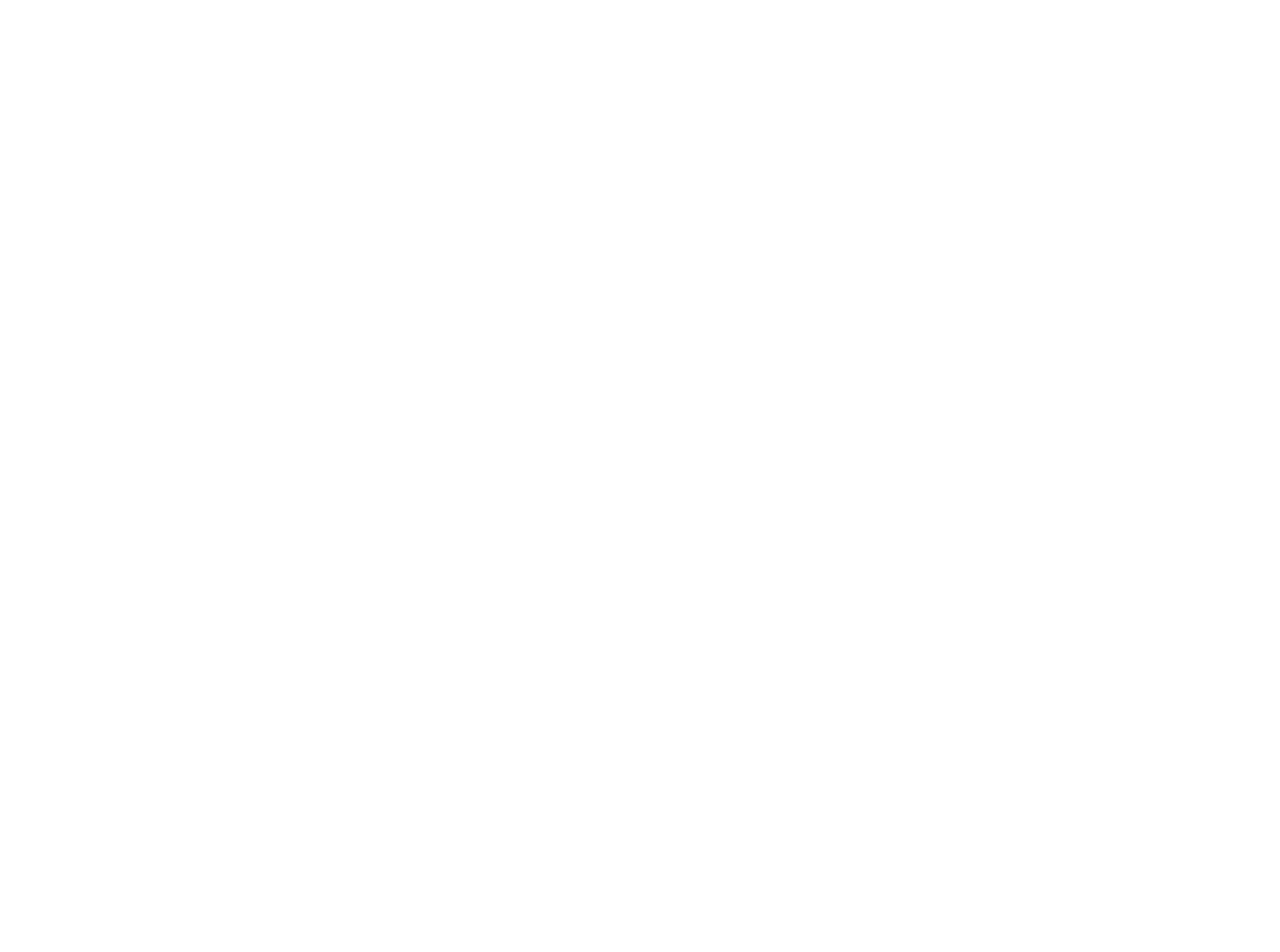
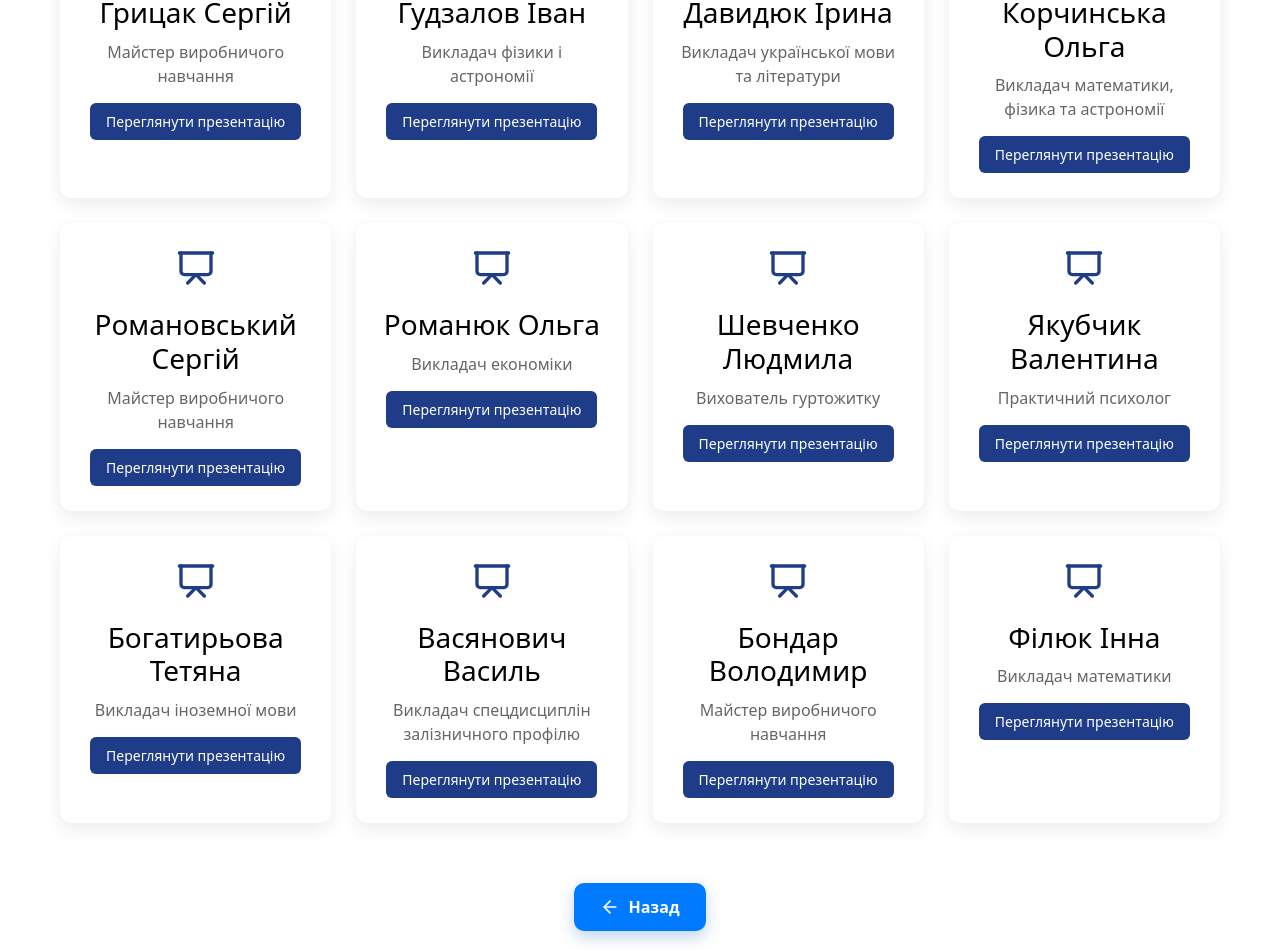
Before and after one commit to Ola1nfo/zpk_site, a React (Vite) app in the folder zpk_site/: page /atestasia/prezentatsii/prezentatsii in a window 1280 px wide. Before the commit this address had no page. Shown: the part 604-1556 px from the top of the page. Before the commit the page ends 800 px from the top, so only its background shows below. Built offline with nearby package versions, Linux system fonts and the light colour scheme.

Commit message:
added prezentation

```diff
--- a/zpk_site/src/App.tsx
+++ b/zpk_site/src/App.tsx
@@ -34,6 +34,8 @@
 import SuicidalBehavior from './pages/Psycholog/pages/SuicidalBehavior'
 import CareerCenter from './pages/CareerCenter/CareerCenter'
 import Video from './pages/Video/Video'
+import NMT from "./pages/Study/NMT/NMT"
+import Prezentatsii from "./pages/Metodyka/Atestasia/Prezentatsii/Prezentatsii"
 
 
 function App() {
@@ -53,6 +55,7 @@
         <Route path='/electro-tabel' element={<ElektroTabel />}/>
         <Route path="/rozklad/:groupId" element={<RozkladGroup />} />
         <Route path="/PISA" element={<PISA />} />
+        <Route path="/NMT" element={<NMT />} />
         <Route path="/klasnyy-kerivnyk" element={<KlasnyyKerivnyk />} />
         <Route path="/samovryaduvannya" element={<Samovryaduvannya />} />
         <Route path="/gyrtky" element={<Gyrtky />} />
@@ -62,6 +65,7 @@
         <Route path="/metodyka-porady" element={<MetodykaPorady />} />
         <Route path="/normatyvna-baza" element={<NormatyvnaBaza />} />
         <Route path="/atestasia" element={<Atestasia />} />
+        <Route path="/atestasia/prezentatsii/prezentatsii" element={<Prezentatsii />} />
         <Route path="/pablic-info" element={<PablicInfo />} />
         <Route path="/psycholog" element={<Psycholog />} />
         <Route path="/psycholog/bullying" element={<Bullying />} />
--- a/zpk_site/src/components/Header/Header.tsx
+++ b/zpk_site/src/components/Header/Header.tsx
@@ -73,6 +73,9 @@
                                     <li>
                                         <Link className="dropdown-item" to="/PISA">PISA</Link>
                                     </li>
+                                    <li>
+                                        <Link className="dropdown-item" to="/NMT">НМТ</Link>
+                                    </li>
                                 </ul>
                             </li>
                             <li className="nav-item dropdown">
--- a/zpk_site/src/pages/Home/Home.tsx
+++ b/zpk_site/src/pages/Home/Home.tsx
@@ -202,6 +202,9 @@
                                         </li>
                                         <li>
                                             <Link className="dropdown-item" to="/PISA">PISA</Link>
+                                        </li>
+                                        <li>
+                                            <Link className="dropdown-item" to="/NMT">НМТ</Link>
                                         </li>
                                     </ul>
                                 </li>
--- /dev/null
+++ b/zpk_site/src/pages/Metodyka/Atestasia/Prezentatsii/Prezentatsii.scss
@@ -0,0 +1,90 @@
+.presentations-main{
+  max-width: 1200px;
+  margin: auto;
+  padding: 40px 20px;
+}
+
+.page-title{
+  text-align: center;
+  margin-bottom: 40px;
+}
+
+.teachers-grid{
+  display: grid;
+  grid-template-columns: repeat(auto-fit, minmax(260px, 1fr));
+  gap: 25px;
+}
+
+.teacher-card{
+  background: white;
+  border-radius: 12px;
+  padding: 25px;
+  text-align: center;
+  text-decoration: none;
+  color: black;
+  box-shadow: 0 6px 18px rgba(0,0,0,0.08);
+  transition: transform 0.2s;
+}
+
+.teacher-card:hover{
+  transform: translateY(-5px);
+}
+
+.presentation-icon{
+  color: #1f3c88;
+  margin-bottom: 10px;
+}
+
+.teacher-card h3{
+  margin: 10px 0;
+}
+
+.teacher-card p{
+  color: #666;
+  margin-bottom: 15px;
+}
+
+.btn-view{
+  display: inline-block;
+  padding: 8px 16px;
+  background: #1f3c88;
+  color: white;
+  border-radius: 6px;
+  font-size: 14px;
+}
+
+.back-link {
+  margin-top: 60px;
+  display: flex;
+  justify-content: center;
+}
+
+.btn-back {
+  display: inline-flex;
+  align-items: center;
+  gap: 8px;
+
+  padding: 12px 26px;
+  font-size: 16px;
+  font-weight: 600;
+
+  color: white;
+  text-decoration: none;
+
+  background: #007bff;
+  border-radius: 10px;
+
+  box-shadow: 0 6px 16px rgba(0, 86, 179, 0.25);
+
+  transition: all 0.25s ease;
+
+  &:hover {
+    transform: translateY(-3px);
+    box-shadow: 0 10px 22px rgba(0, 86, 179, 0.35);
+    background: #004799;
+  }
+
+  &:active {
+    transform: translateY(0);
+  }
+}
--- /dev/null
+++ b/zpk_site/src/pages/Metodyka/Atestasia/Prezentatsii/Prezentatsii.tsx
@@ -0,0 +1,95 @@
+import "./Prezentatsii.scss";
+import Header from "../../../../components/Header/Header";
+import Footer from "../../../../components/Footer/Footer";
+import { motion } from "framer-motion";
+import { Presentation, ArrowLeft } from "lucide-react";
+import { Link } from "react-router-dom";
+
+// презентації
+import Pylypchuk from "./pdf/Pylypchuk.pdf";
+import Shevchuk from "./pdf/Shevchuk.pdf";
+import Bogatyreva from "./pdf/Bogatyreva.pdf";
+import Davydiuk from "./pdf/Davydiuk.pdf";
+import Gudzalov from "./pdf/Gudzalov.pdf";
+import Korchynska from "./pdf/Korchynska.pdf";
+import Romanovskiy from "./pdf/Romanovskiy.pdf";
+import Romaniuk from "./pdf/Romaniuk.pdf";
+import Shevchenko from "./pdf/Shevchenko.pdf";
+import Yakubchyk from "./pdf/Yakubchyk.pdf";
+import Vasyanovych from "./pdf/Vasyanovych.pdf";
+import Bondar from "./pdf/Bondar.pdf";
+import Filyuk from "./pdf/Filyuk.pdf";
+
+export default function Prezentatsii() {
+
+  const teachers = [
+    { name: "Пилипчук Ірина", subject: "Бібліотекар", presentation: Pylypchuk },
+    { name: "Шевчук Оксана", subject: "Майстер виробничого навчання", presentation: Shevchuk },
+    { name: "Сітовська Наталія", subject: "Вихователь гуртожитку", presentation: Shevchuk },
+    { name: "Нижник Тетяна", subject: "Викладач біології і екології", presentation: Shevchuk },
+    { name: "Грицак Сергій", subject: "Майстер виробничого навчання", presentation: Shevchuk },
+    { name: "Гудзалов Іван", subject: "Викладач фізики і астрономії", presentation: Gudzalov },
+    { name: "Давидюк Ірина", subject: "Викладач української мови та літератури", presentation: Davydiuk },
+    { name: "Корчинська Ольга", subject: "Викладач математики, фізика та астрономії", presentation: Korchynska },
+    { name: "Романовський Сергій", subject: "Майстер виробничого навчання", presentation: Romanovskiy },
+    { name: "Романюк Ольга", subject: "Викладач економіки", presentation: Romaniuk },
+    { name: "Шевченко Людмила", subject: "Вихователь гуртожитку", presentation: Shevchenko },
+    { name: "Якубчик Валентина", subject: "Практичний психолог", presentation: Yakubchyk },
+    { name: "Богатирьова Тетяна", subject: "Викладач іноземної мови", presentation: Bogatyreva },
+    { name: "Васянович Василь", subject: "Викладач спецдисциплін залізничного профілю", presentation: Vasyanovych },
+    { name: "Бондар Володимир", subject: "Майстер виробничого навчання", presentation: Bondar },
+    { name: "Філюк Інна", subject: "Викладач математики", presentation: Filyuk },
+  ];
+
+  return (
+    <div className="presentations-page">
+      <Header />
+
+      <main className="presentations-main">
+
+        <motion.h1
+          className="page-title"
+          initial={{ opacity: 0, y: -20 }}
+          animate={{ opacity: 1, y: 0 }}
+          transition={{ duration: 0.6 }}
+        >
+          Презентації педагогічних працівників (2026)
+        </motion.h1>
+
+        <div className="teachers-grid">
+          {teachers.map((teacher, index) => (
+            <motion.a
+              key={index}
+              href={teacher.presentation}
+              target="_blank"
+              rel="noopener noreferrer"
+              className="teacher-card"
+              initial={{ opacity: 0, y: 30 }}
+              animate={{ opacity: 1, y: 0 }}
+              transition={{ delay: index * 0.15 }}
+            >
+              <Presentation size={40} className="presentation-icon" />
+              <h3>{teacher.name}</h3>
+              <p>{teacher.subject}</p>
+              <span className="btn-view">Переглянути презентацію</span>
+            </motion.a>
+          ))}
+        </div>
+
+        <motion.div
+          className="back-link"
+          initial={{ opacity: 0, x: -20 }}
+          animate={{ opacity: 1, x: 0 }}
+          transition={{ duration: 0.5 }}
+        >
+          <Link to="/atestasia" className="btn-back">
+            <ArrowLeft size={20} /> Назад
+          </Link>
+        </motion.div>
+
+      </main>
+
+      <Footer />
+    </div>
+  );
+}
--- /dev/null
+++ b/zpk_site/src/pages/Study/NMT/NMT.scss
@@ -0,0 +1,22 @@
+.nmt-content {
+    max-width: 1200px;
+    margin: 40px auto;
+    padding: 0 20px;
+}
+
+.nmt-content h1 {
+    margin-bottom: 20px;
+    text-align: center;
+}
+
+.nmt-documents {
+    text-align: center;
+    a {
+        display: inline-block;
+        padding: 10px 20px;
+        background: #1f3c88;
+        color: white;
+        text-decoration: none;
+        border-radius: 6px;
+    }
+}
--- /dev/null
+++ b/zpk_site/src/pages/Study/NMT/NMT.tsx
@@ -0,0 +1,30 @@
+import './NMT.scss'
+import Header from "../../../components/Header/Header"
+import Footer from "../../../components/Footer/Footer"
+
+//pdf
+import PlanNMT2026 from './pdf/Plan-NMT2026.pdf'
+
+export default function NMT() {
+    return (
+        <div className="nmt">
+            <Header />
+
+            <main className="nmt-content">
+                <h1>НМТ - 2026</h1>
+
+                <div className="nmt-documents">
+                    <a
+                        href={PlanNMT2026}
+                        target="_blank"
+                        rel="noopener noreferrer"
+                    >
+                        Переглянути документ
+                    </a>
+                </div>
+            </main>
+
+            <Footer />
+        </div>
+    )
+}
```
Also changed, not shown: zpk_site/src/pages/Metodyka/Atestasia/Atestasia.scss (+18 -2 lines), zpk_site/src/pages/Metodyka/Atestasia/Atestasia.tsx (+29 -20 lines), 2 other files (tests, documents, lock files or other folders).
